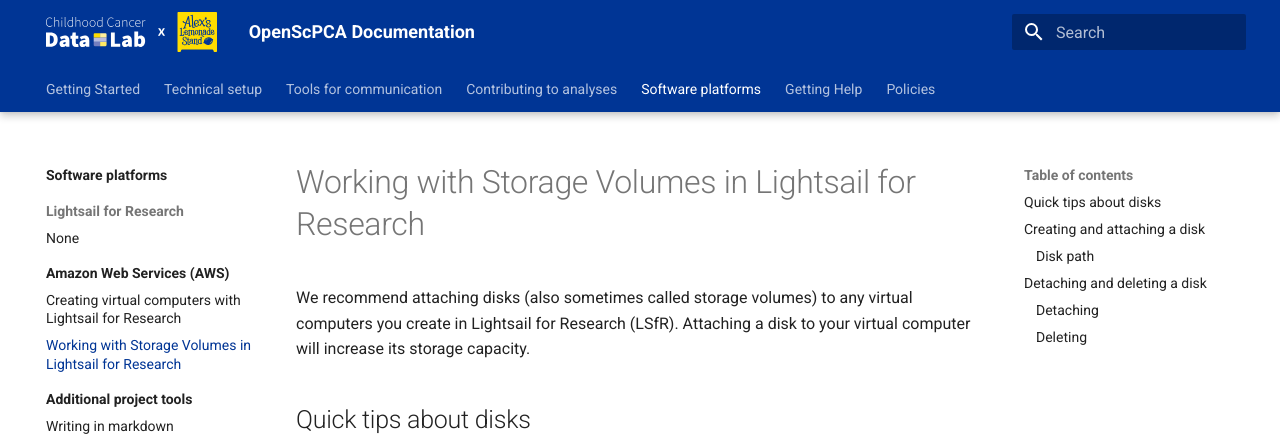
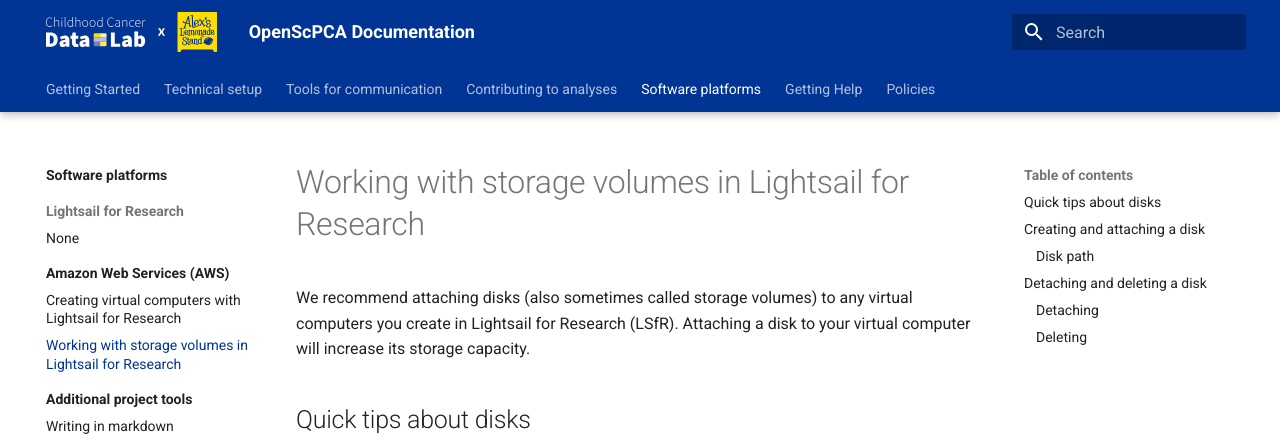
Before and after one commit to AlexsLemonade/OpenScPCA-analysis, an MkDocs documentation site: the page built from docs/software-platforms/aws/working-with-volumes.md, in a window 1280 px wide and 900 px high. Shown: the top 442 px of the window. Built offline with MkDocs 1.6.1 and Material for MkDocs 9.7.7, drawn with Linux system fonts in a browser that asks for light colours.

Commit message:
Sentence case

```diff
--- a/docs/software-platforms/aws/working-with-volumes.md
+++ b/docs/software-platforms/aws/working-with-volumes.md
@@ -1,4 +1,4 @@
-# Working with Storage Volumes in Lightsail for Research
+# Working with storage volumes in Lightsail for Research
 
 We recommend attaching disks (also sometimes called storage volumes) to any virtual computers you create in Lightsail for Research (LSfR).
 Attaching a disk to your virtual computer will increase its storage capacity.
```
